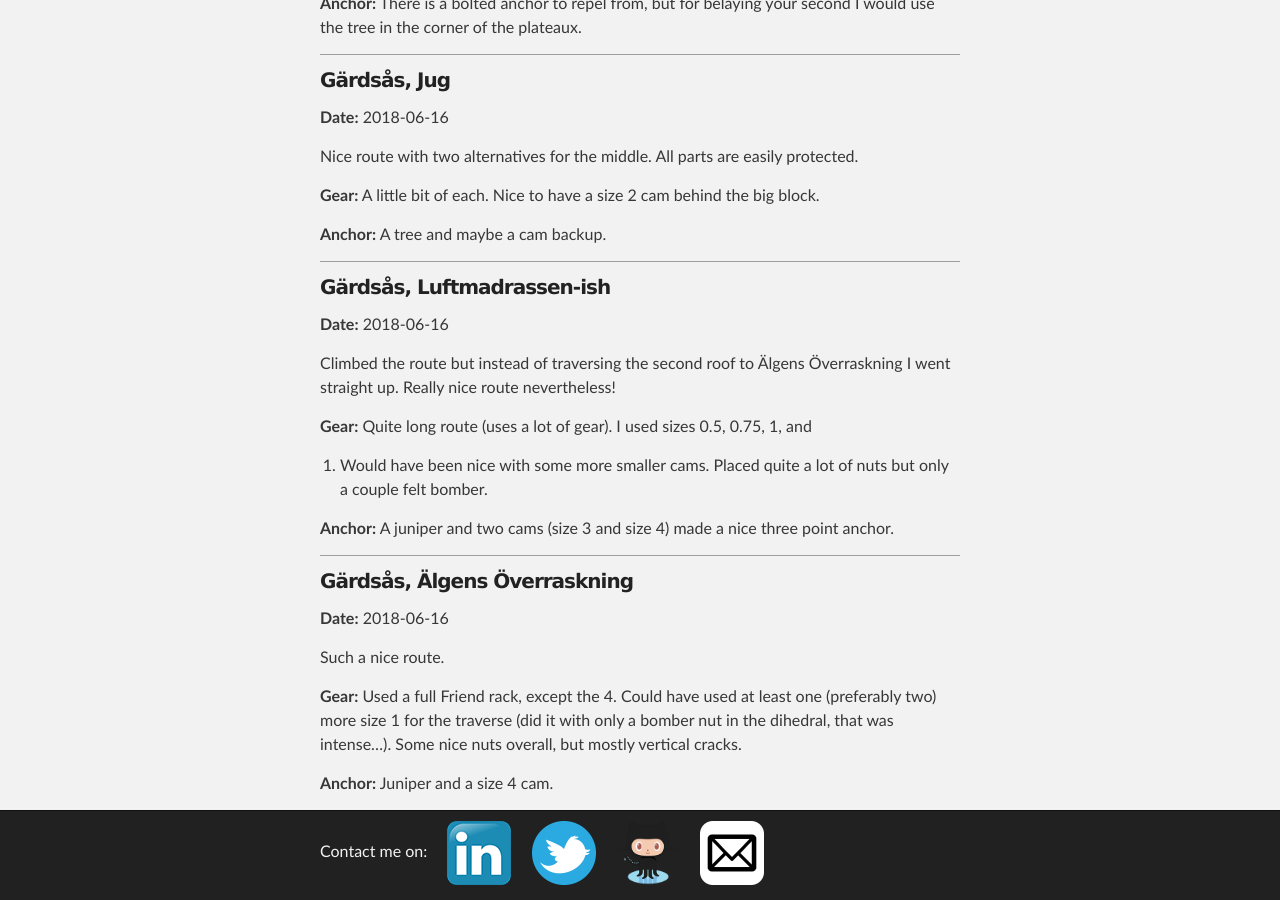
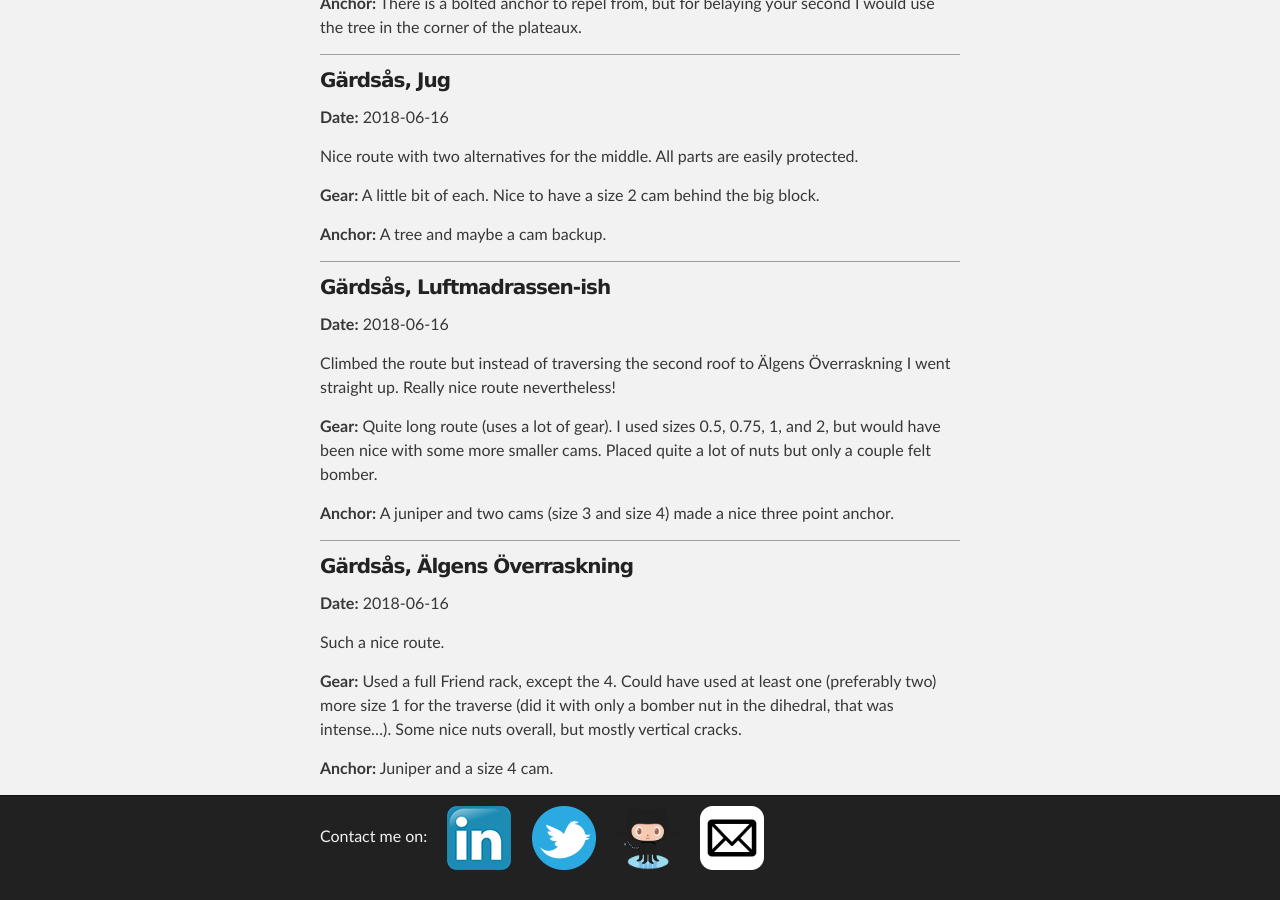
Before and after one commit to ErikThorsell/erikthorsell.github.io, a Jekyll site: the page built from ticklist.md, in a window 1280 px wide and 900 px high, scrolled down 1397 px, cut to the strip 0-900 px from the top of the window. Built offline with Jekyll 4.4.1, drawn with Linux system fonts in a browser that asks for light colours; our own code applies the rules of GitHub Pages for plain Markdown files; grey boxes are pictures that could not be loaded.

Commit message:
Update ticklist

```diff
--- a/ticklist.md
+++ b/ticklist.md
@@ -89,8 +89,8 @@ Climbed the route but instead of traversing the second roof to Älgens
 Överraskning I went straight up. Really nice route nevertheless!
 
 **Gear:** Quite long route (uses a lot of gear). I used sizes 0.5, 0.75, 1, and
-2. Would have been nice with some more smaller cams. Placed quite a lot of nuts
-but only a couple felt bomber.
+2, but would have been nice with some more smaller cams. Placed quite a lot of
+nuts but only a couple felt bomber.
 
 **Anchor:** A juniper and two cams (size 3 and size 4) made a nice three point
 anchor.
```
